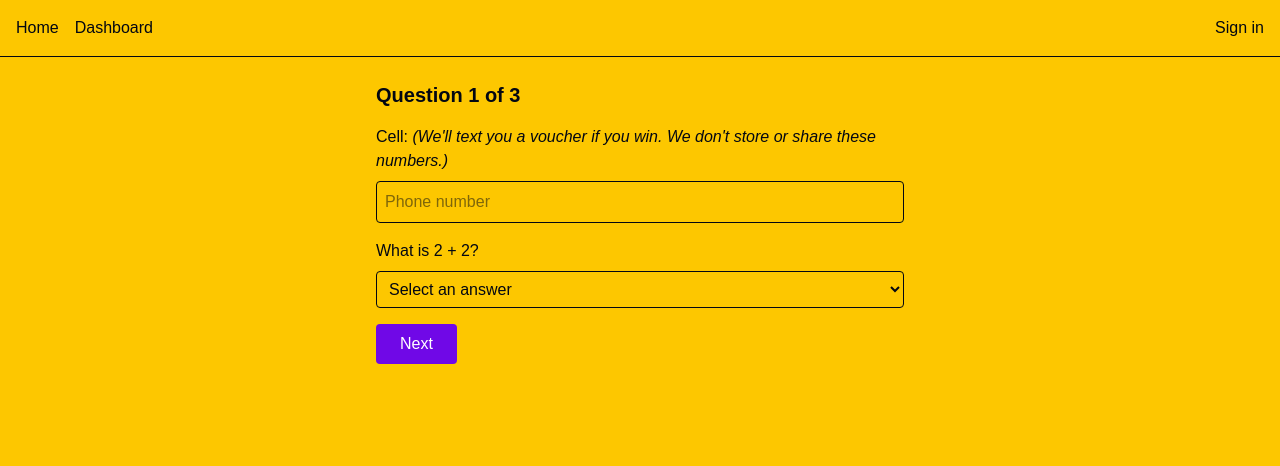
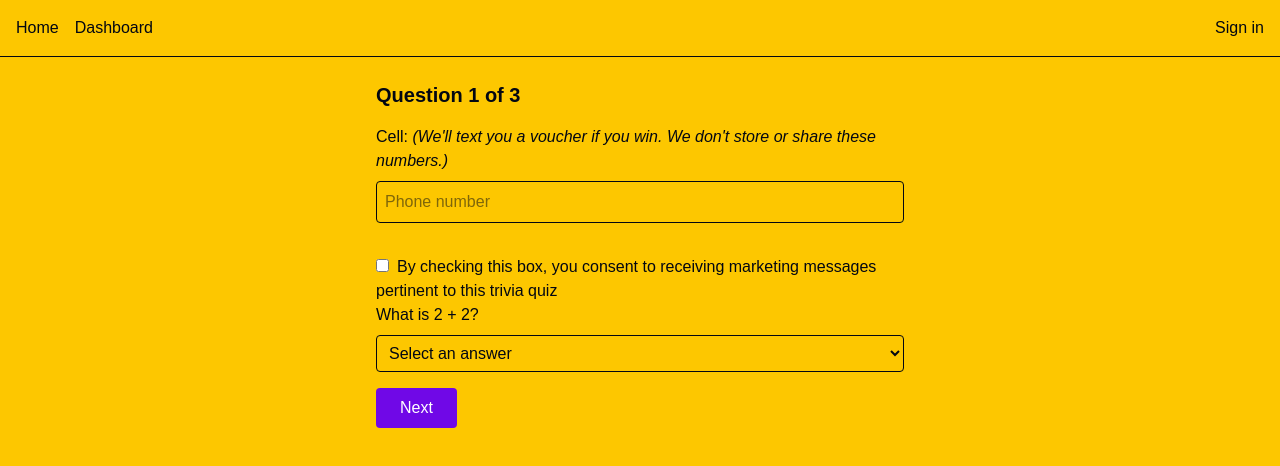
Before and after one commit to rachidatecs/next-express-prisma, a Next.js app in the folder apps/web/: page / in a window 1280 px wide. Shown: the top 466 px of the page. Built offline with nearby package versions, Linux system fonts and the light colour scheme; no server answers.

Commit message:
Consent checkbox

```diff
--- a/apps/web/app/context/TestContext.tsx
+++ b/apps/web/app/context/TestContext.tsx
@@ -4,6 +4,7 @@ import React, { createContext, useContext, useState, ReactNode } from 'react';
 
 type Answers = {
   phone: string;
+  consent?: boolean;
   q1?: string;
   q2?: string;
   q3?: string;
--- a/apps/web/app/page.tsx
+++ b/apps/web/app/page.tsx
@@ -7,11 +7,12 @@ import { useState } from 'react';
 export default function Page1() {
   const { answers, setAnswers } = useTest();
   const [localPhone, setLocalPhone] = useState(answers.phone || '');
+  const [consent, setConsent] = useState(false);
   const [answer, setAnswer] = useState('');
   const router = useRouter();
 
   const handleSubmit = () => {
-    setAnswers(prev => ({ ...prev, phone: localPhone, q1: answer }));
+    setAnswers(prev => ({ ...prev, phone: localPhone, q1: answer, consent }));
     router.push('/question2');
   };
 
@@ -28,6 +29,16 @@ export default function Page1() {
         onChange={(e) => setLocalPhone(e.target.value)}
         className="border p-2 mb-4 w-full rounded"
       />
+
+      <label className="block mt-4">
+        <input
+          type="checkbox"
+          checked={consent}
+          onChange={(e) => setConsent(e.target.checked)}
+          className="mr-2"
+        />
+        By checking this box, you consent to receiving marketing messages pertinent to this trivia quiz
+      </label>
 
       <p className="mb-2">What is 2 + 2?</p>
       <select value={answer} onChange={(e) => setAnswer(e.target.value)} className="border p-2 rounded w-full mb-4">
--- a/apps/web/app/question3/page.tsx
+++ b/apps/web/app/question3/page.tsx
@@ -30,6 +30,11 @@ export default function Question3Page() {
       answers?.q1 === correctAnswers.q1 &&
       answers?.q2 === correctAnswers.q2 &&
       value === correctAnswers.q3;
+
+    if (!answers?.consent) {
+      alert('☝️ Please consent to receive marketing messages to receive the quiz result via SMS.');
+      return;
+    }
 
     if (allCorrect) {
       fetch('https://next-express-prisma-production.up.railway.app/api/sms', {
```
